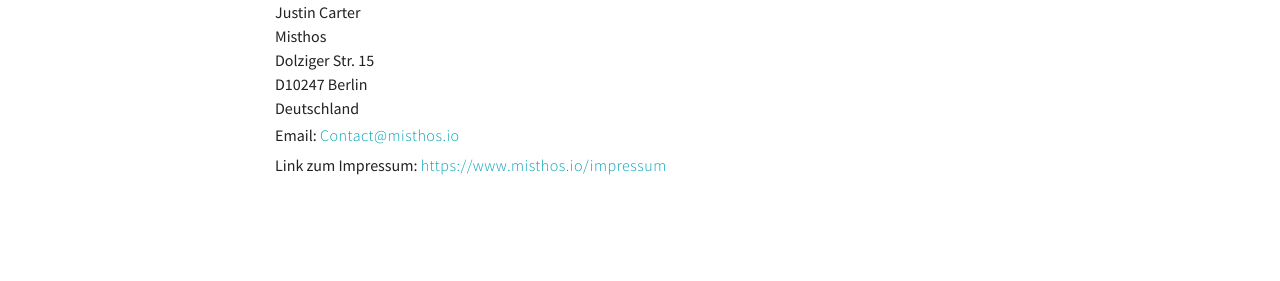
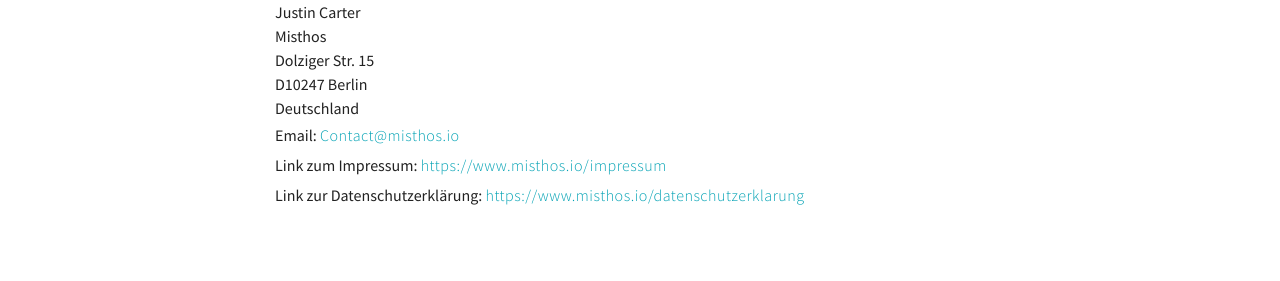
Before and after one commit to misthosio/misthosio.github.io, a website: page impressum.html in a window 1280 px wide. Shown: the part 181-462 px from the top of the page. Drawn offline with nearby package versions, Linux system fonts and the light colour scheme.

Commit message:
addition of link to Datenschutzerklarung

```diff
--- a/impressum.html
+++ b/impressum.html
@@ -79,7 +79,8 @@
                   D10247 Berlin<br />
                   Deutschland<br />
                   Email: <a href="mailto:Contact@misthos.io">Contact@misthos.io</a><br />
-                  Link zum Impressum: <a href="https://www.misthos.io/impressum" target="_blank">https://www.misthos.io/impressum</a>
+                  Link zum Impressum: <a href="https://www.misthos.io/impressum" target="_blank">https://www.misthos.io/impressum</a><br />
+                  Link zur Datenschutzerklärung: <a href="https://www.misthos.io/datenschutzerklarung">https://www.misthos.io/datenschutzerklarung</a>
                 </p>
               </div>
             </div>
```
